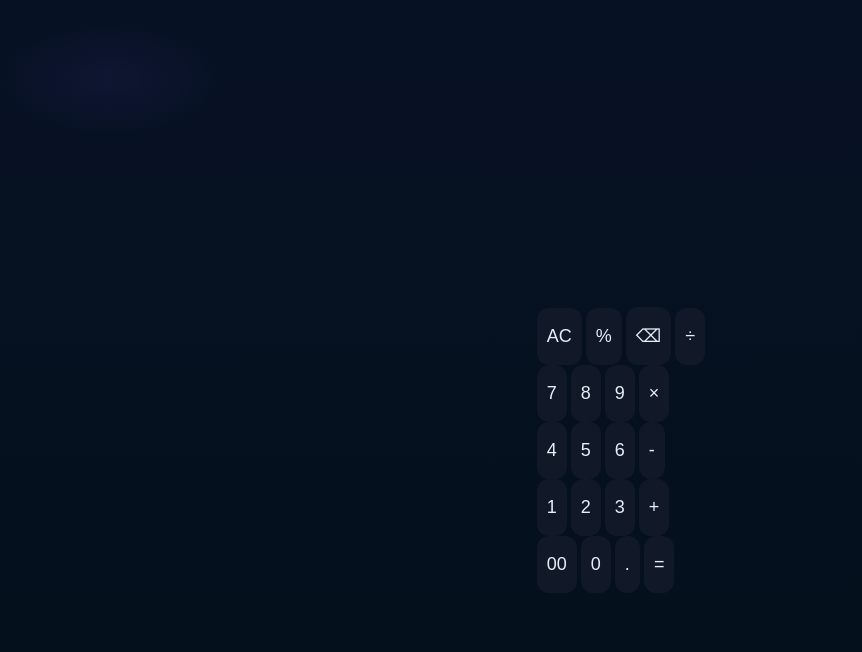
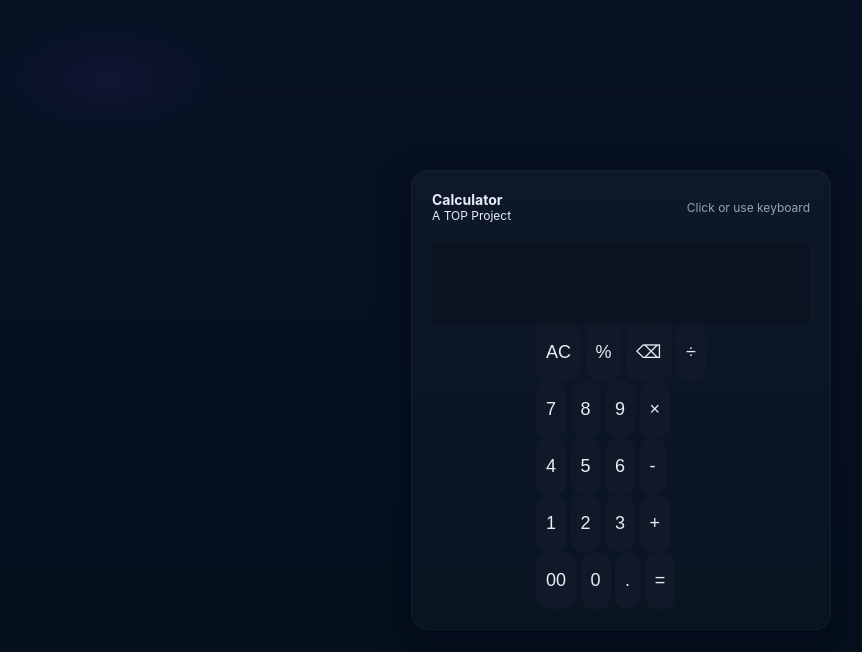
Before and after one commit to wolfieslab/Calculator, a plain HTML site: page index.html in a window 1280 px wide. Shown: the whole page, without its empty margins (19-881 px from the left). Drawn offline with Linux system fonts and the light colour scheme.

Commit message:
Add top section for calculator
- includes a title, subtile, and an instruction
- spaced them to either ends

```diff
--- a/index.html
+++ b/index.html
@@ -10,6 +10,13 @@
 
 <body>
     <div class="calculator">
+        <div class="top">
+            <div class="title">
+                <h1>Calculator</h1>
+                <p>A TOP Project</p>
+            </div>
+            <div class="subtitle">Click or use keyboard</div>
+        </div>
         <div class="display">
             <div id="expression"> </div>
             <div id="result"></div>
--- a/style.css
+++ b/style.css
@@ -1,23 +1,74 @@
+:root{
+    --bg:#0f1724;
+    --panel:#0b1220;
+    --accent:#7c5cff;
+    --key:#111827;
+    --key-ops:#1f2937;
+    --text:#e6eef8;
+    --muted:#98a2b3;
+    --glass: rgba(255,255,255,0.04);
+    font-family: Inter, ui-sans-serif, system-ui, "Segoe UI", Roboto, "Helvetica Neue", Arial;
+  }
+
 * {
     margin: 0;
     padding: 0;
     box-sizing: border-box;
 }
 
+html, body {
+    height: 100%;
+}
+
 body {
+    display: flex;
+    flex-direction: column;
+    height: 100vh;
     background:
         radial-gradient(1200px 600px at 10% 10%, rgba(124, 92, 255, 0.07), transparent 10%),
         linear-gradient(180deg, #071124 0%, #04101b 100%);
     color: #e6eef8;
+    justify-content: center;
+    align-items: center;
 }
 
 .calculator {
     display: flex;
     flex-direction: column;
     width: 100%;
-    height: 100vh;
+    border-radius: 16px;
+    padding: 20px;
+    max-width: 420px;
     justify-content: center;
     align-items: center;
+    background:linear-gradient(180deg, rgba(255,255,255,0.03), rgba(255,255,255,0.02));
+    box-shadow: 0 10px 30px rgba(2,6,23,0.6), inset 0 1px 0 rgba(255,255,255,0.02);
+    border:1px solid rgba(255,255,255,0.03);
+}
+
+.top {
+    display: flex;
+    width: 100%;
+    justify-content: space-between;
+    align-items: center;
+    gap: 12px;
+    margin-bottom: 20px;
+}
+
+.top h1 {
+    font-size: 14px;
+    margin: 0;
+}
+
+.top p {
+    font-size: 12px;
+    margin: 0;
+}
+
+.subtitle {
+    font-size: 12px;
+    margin: 0;
+    color: #98a2b3;
 }
 
 button {
@@ -32,6 +83,7 @@ button {
 .display {
     display: flex;
     flex-direction: column;
-    width: 400px;
-    height: 100px;
+    background: #0b1220;
+    width: 100%;
+    height: 80px;
 }
```
